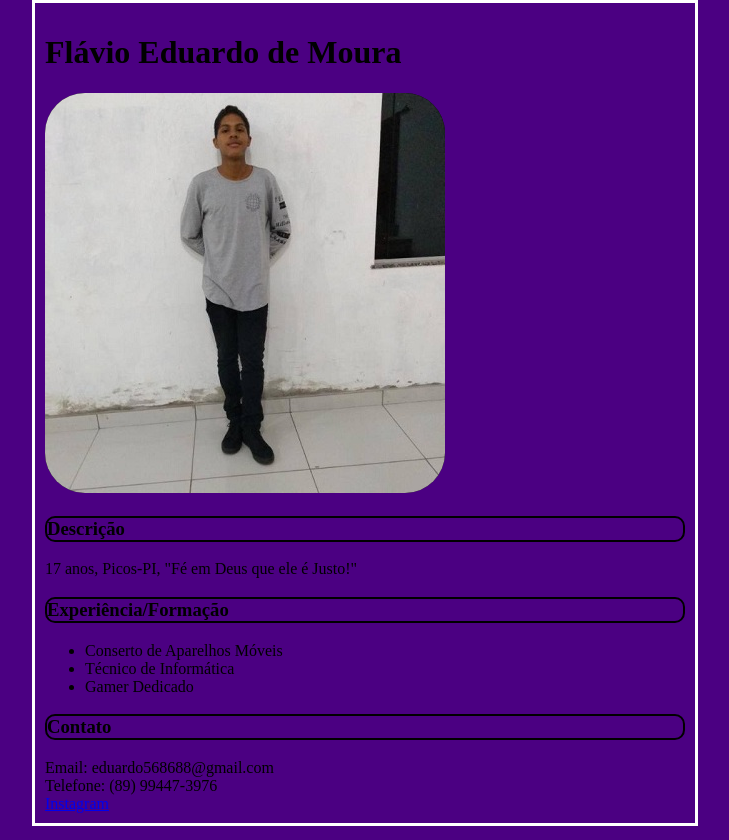
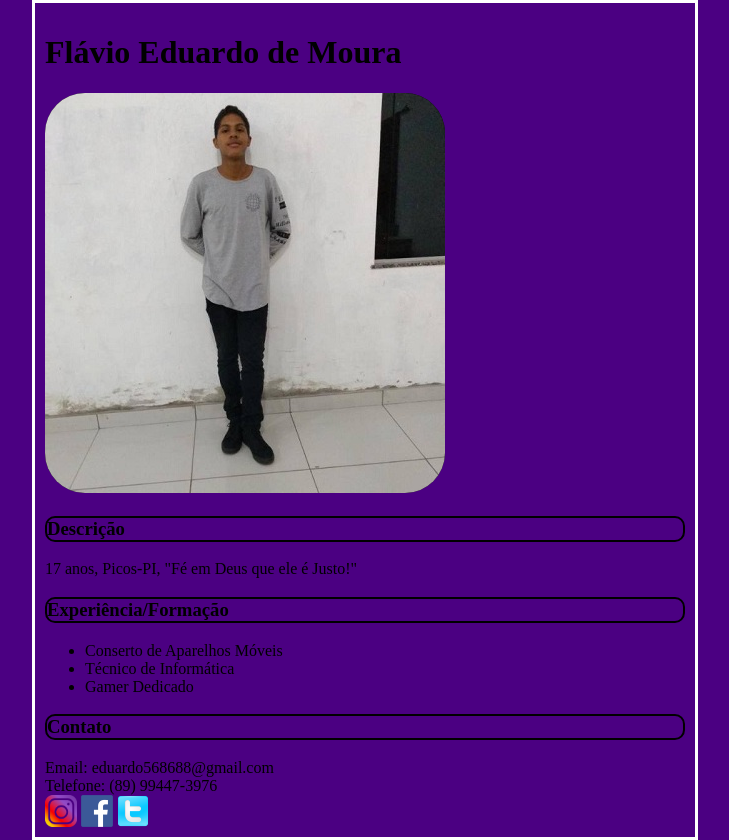
Before and after one commit to ifpi-picos/curriculo-xFlaEx, a plain HTML site: page curriculo.html in a window 1280 px wide. Shown: the whole page, without its empty margins (275-1004 px from the left). Drawn offline with Linux system fonts and the light colour scheme.

Commit message:
Curriculo

```diff
--- a/CSS/style.css
+++ b/CSS/style.css
@@ -29,3 +29,13 @@ IMG.centraliza{
 
     border-radius: 10%;
 }
+.imagem{
+    display: inline-block;
+    vertical-align: top;
+    width: 5%;
+}
+.borda{
+    border-top: 2px solid #fff;
+    width: 100%;
+
+}
--- a/curriculo.html
+++ b/curriculo.html
@@ -5,26 +5,34 @@
 <head>
     <meta charset="UTF-8">
     <title>Currículo</title>
-    <link rel="stylesheet" type="text/css" href="CSS/style.css"/>
+    <link rel="stylesheet" type="text/css" href="CSS/style.css" />
 </head>
 
 <body>
     <h1>Flávio Eduardo de Moura</h1>
     <img class="redondo" src="Eu.jpg" alt="Error 404">
+    <section>
         <h3>Descrição</h3>
         <p>17 anos, Picos-PI, "Fé em Deus que ele é Justo!"</p>
+    </section>
+    <section>
         <h3>Experiência/Formação</h3>
         <ul>
             <li>Conserto de Aparelhos Móveis</li>
             <li>Técnico de Informática</li>
             <li>Gamer Dedicado</li>
         </ul>
+    </section>
+    <section>
         <h3>Contato</h3>
         <footer>
             Email: eduardo568688@gmail.com<br>
             Telefone: (89) 99447-3976<br>
-        <a href="https://www.instagram.com/xfla_edux/"> Instagram</a>
+            <a href="https://www.instagram.com/xfla_edux/"> <img class="imagem" src="IG.png" alt="Error 404"></a>
+            <a href="https://www.facebook.com/flavio.eduardo.169"><img class="imagem" src="FB.png" alt="Error 404"></a>
+            <a href="https://twitter.com/xFlaEx"><img class=imagem src="TW.png" alt="Error 404"></a>
         </footer>
+    </section>
 </body>
 
 </html>
```
Also changed, not shown: FB.png (added), IG.png (added), TW.png (added), xxx.png (deleted). Lines whose indentation alone changed are shown as unchanged.
